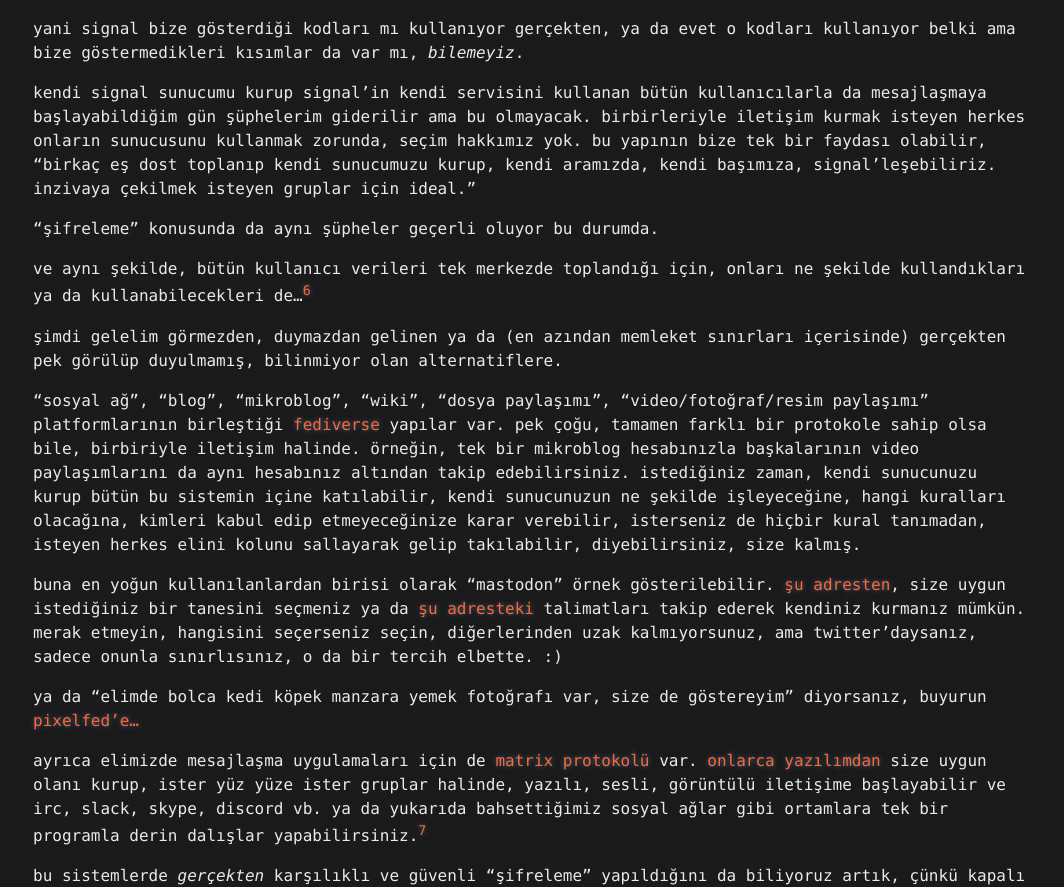
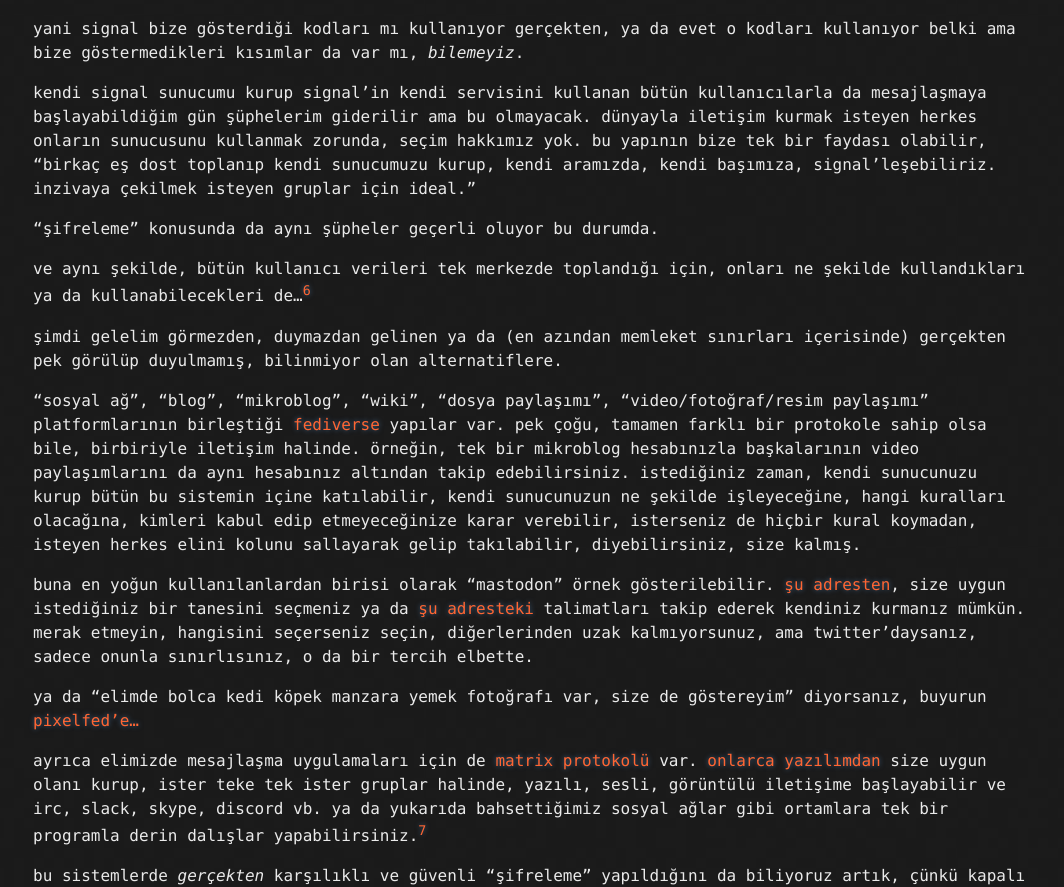
Before and after one commit to lanartri/lanartri.github.io, a Jekyll site: the page built from _posts/2021-01-25-seviyorum-merkez.md, in a window 1280 px wide and 1400 px high, scrolled down 1936 px. Shown: the part 177-1064 px from the top of the window, without its empty margins (107-1171 px from the left). Built offline with Jekyll 4.4.1, drawn with Linux system fonts in a browser that asks for light colours.

Commit message:
blog edit

```diff
--- a/_posts/2021-01-25-seviyorum-merkez.md
+++ b/_posts/2021-01-25-seviyorum-merkez.md
@@ -63,7 +63,7 @@
 
 yani signal bize gösterdiği kodları mı kullanıyor gerçekten, ya da evet o kodları kullanıyor belki ama bize göstermedikleri kısımlar da var mı, *bilemeyiz*.
 
-kendi signal sunucumu kurup signal'in kendi servisini kullanan bütün kullanıcılarla da mesajlaşmaya başlayabildiğim gün şüphelerim giderilir ama bu olmayacak. birbirleriyle iletişim kurmak isteyen herkes onların sunucusunu kullanmak zorunda, seçim hakkımız yok.
+kendi signal sunucumu kurup signal'in kendi servisini kullanan bütün kullanıcılarla da mesajlaşmaya başlayabildiğim gün şüphelerim giderilir ama bu olmayacak. dünyayla iletişim kurmak isteyen herkes onların sunucusunu kullanmak zorunda, seçim hakkımız yok.
 bu yapının bize tek bir faydası olabilir, "birkaç eş dost toplanıp kendi sunucumuzu kurup, kendi aramızda, kendi başımıza, signal'leşebiliriz. inzivaya çekilmek isteyen gruplar için ideal."
 
 "şifreleme" konusunda da aynı şüpheler geçerli oluyor bu durumda.
@@ -74,13 +74,13 @@
 
 "sosyal ağ", "blog", "mikroblog", "wiki", "dosya paylaşımı", "video/fotoğraf/resim paylaşımı" platformlarının birleştiği [fediverse](https://en.wikipedia.org/wiki/Fediverse) yapılar var.
 pek çoğu, tamamen farklı bir protokole sahip olsa bile, birbiriyle iletişim halinde. örneğin, tek bir mikroblog hesabınızla başkalarının video paylaşımlarını da aynı hesabınız altından takip edebilirsiniz.
-istediğiniz zaman, kendi sunucunuzu kurup bütün bu sistemin içine katılabilir, kendi sunucunuzun ne şekilde işleyeceğine, hangi kuralları olacağına, kimleri kabul edip etmeyeceğinize karar verebilir, isterseniz de hiçbir kural tanımadan, isteyen herkes elini kolunu sallayarak gelip takılabilir, diyebilirsiniz, size kalmış.
+istediğiniz zaman, kendi sunucunuzu kurup bütün bu sistemin içine katılabilir, kendi sunucunuzun ne şekilde işleyeceğine, hangi kuralları olacağına, kimleri kabul edip etmeyeceğinize karar verebilir, isterseniz de hiçbir kural koymadan, isteyen herkes elini kolunu sallayarak gelip takılabilir, diyebilirsiniz, size kalmış.
 
-buna en yoğun kullanılanlardan birisi olarak "mastodon" örnek gösterilebilir. [şu adresten](https://joinmastodon.org/communities), size uygun istediğiniz bir tanesini seçmeniz ya da [şu adresteki](https://docs.joinmastodon.org/user/run-your-own/) talimatları takip ederek kendiniz kurmanız mümkün. merak etmeyin, hangisini seçerseniz seçin, diğerlerinden uzak kalmıyorsunuz, ama twitter'daysanız, sadece onunla sınırlısınız, o da bir tercih elbette. :)
+buna en yoğun kullanılanlardan birisi olarak "mastodon" örnek gösterilebilir. [şu adresten](https://joinmastodon.org/communities), size uygun istediğiniz bir tanesini seçmeniz ya da [şu adresteki](https://docs.joinmastodon.org/user/run-your-own/) talimatları takip ederek kendiniz kurmanız mümkün. merak etmeyin, hangisini seçerseniz seçin, diğerlerinden uzak kalmıyorsunuz, ama twitter'daysanız, sadece onunla sınırlısınız, o da bir tercih elbette.
 
 ya da "elimde bolca kedi köpek manzara yemek fotoğrafı var, size de göstereyim" diyorsanız, buyurun [pixelfed'e...](https://pixelfed.org/)
 
-ayrıca elimizde mesajlaşma uygulamaları için de [matrix protokolü](https://en.wikipedia.org/wiki/Matrix_(protocol)) var. [onlarca yazılımdan](https://matrix.org/docs/projects/try-matrix-now/) size uygun olanı kurup, ister yüz yüze ister gruplar halinde, yazılı, sesli, görüntülü iletişime başlayabilir ve irc, slack, skype, discord vb. ya da yukarıda bahsettiğimiz sosyal ağlar gibi ortamlara tek bir programla derin dalışlar yapabilirsiniz.[^7]
+ayrıca elimizde mesajlaşma uygulamaları için de [matrix protokolü](https://en.wikipedia.org/wiki/Matrix_(protocol)) var. [onlarca yazılımdan](https://matrix.org/docs/projects/try-matrix-now/) size uygun olanı kurup, ister teke tek ister gruplar halinde, yazılı, sesli, görüntülü iletişime başlayabilir ve irc, slack, skype, discord vb. ya da yukarıda bahsettiğimiz sosyal ağlar gibi ortamlara tek bir programla derin dalışlar yapabilirsiniz.[^7]
 
 bu sistemlerde *gerçekten* karşılıklı ve güvenli "şifreleme" yapıldığını da biliyoruz artık, çünkü kapalı kapılar yok, merkez yok.
 
```
